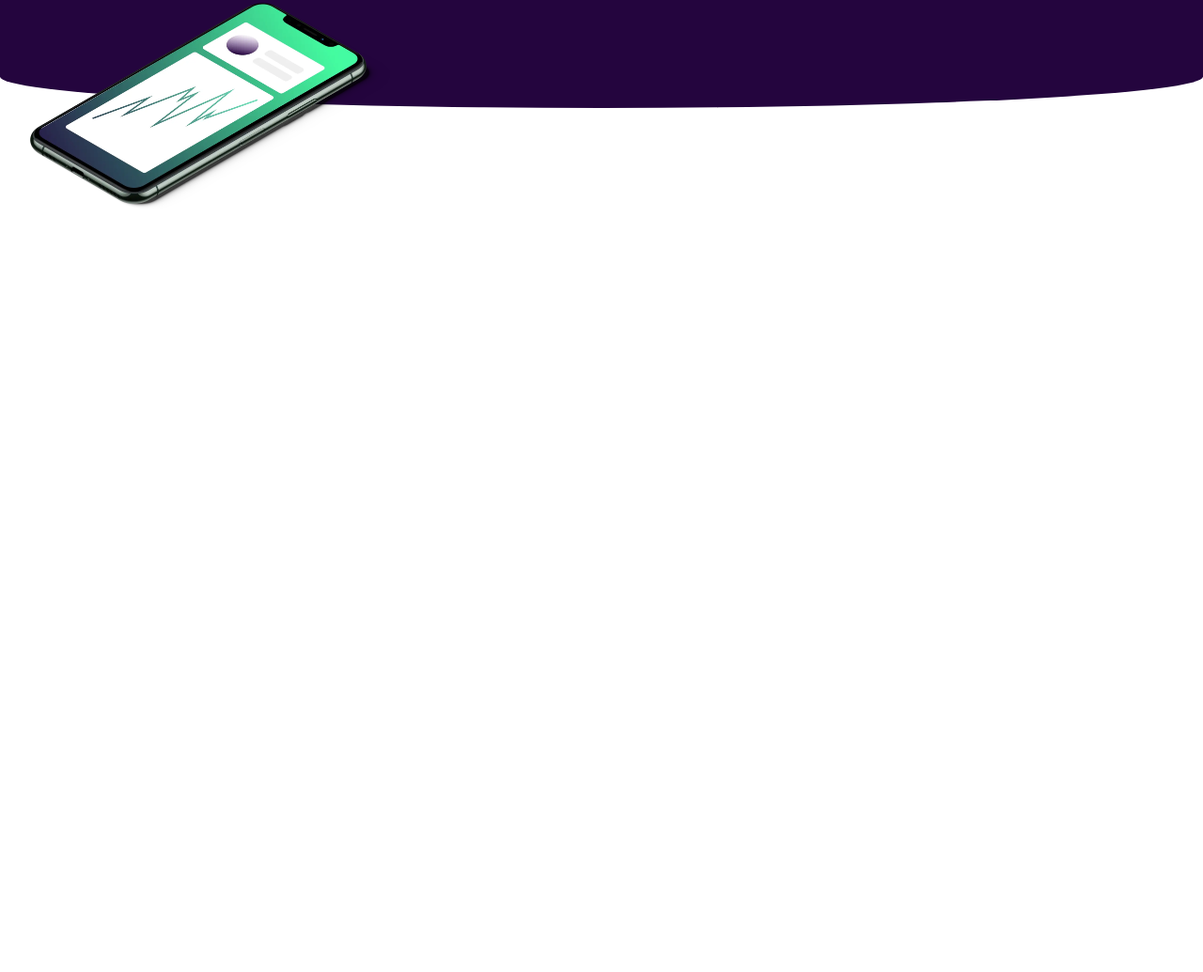
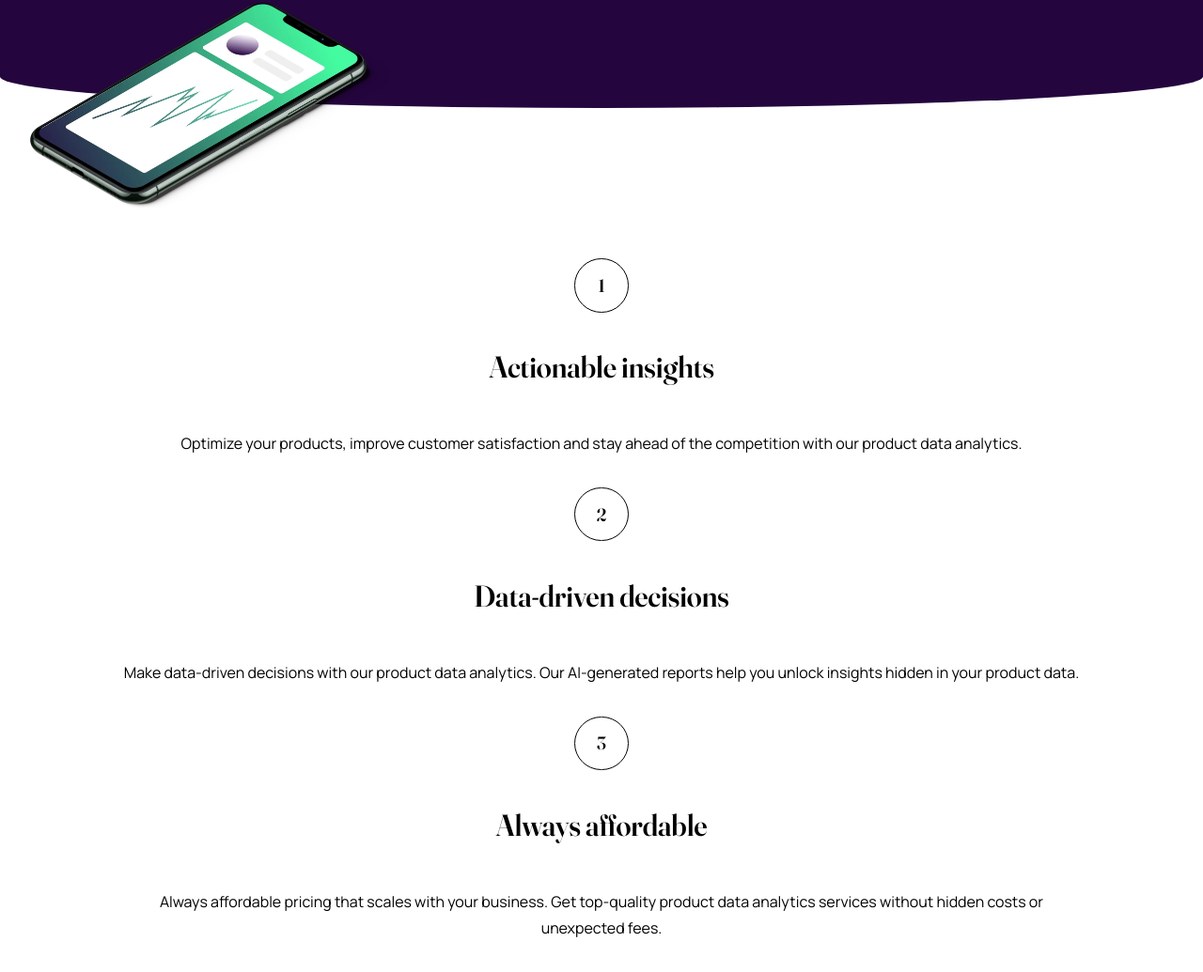
Before and after one commit to jonmc89/workit-landing-page, a plain HTML site: page starter-code/index.html in a window 1280 px wide. Shown: the part 445-1480 px from the top of the page at 94% size. Before the commit the page ends 800 px from the top, so only its background shows below. Drawn offline with Linux system fonts and the light colour scheme.

Commit message:
Features Section Finished.

```diff
--- a/starter-code/index.html
+++ b/starter-code/index.html
@@ -33,6 +33,40 @@
           alt="Modern smartphone displaying a green and white user interface with a circular profile image, text placeholders, and a stylized line graph, set against a black background, conveying a clean and professional tech-focused atmosphere"
         />
       </header>
+      <section class="features-section">
+        <article>
+          <div class="number">
+            <p>1</p>
+          </div>
+          <h3>Actionable insights</h3>
+          <p class="article-text">
+            Optimize your products, improve customer satisfaction and stay ahead
+            of the competition with our product data analytics.
+          </p>
+        </article>
+        <article>
+          <div class="number">
+            <p>2</p>
+          </div>
+          <h3>Data-driven decisions</h3>
+          <p class="article-text">
+            Make data-driven decisions with our product data analytics. Our
+            AI-generated reports help you unlock insights hidden in your product
+            data.
+          </p>
+        </article>
+        <article>
+          <div class="number">
+            <p>3</p>
+          </div>
+          <h3>Always affordable</h3>
+          <p class="article-text">
+            Always affordable pricing that scales with your business. Get
+            top-quality product data analytics services without hidden costs or
+            unexpected fees.
+          </p>
+        </article>
+      </section>
     </main>
   </body>
 </html>
--- a/starter-code/style.css
+++ b/starter-code/style.css
@@ -48,6 +48,7 @@ header {
   padding: 2em 1.5em;
   border-bottom-left-radius: 100% 12%;
   border-bottom-right-radius: 100% 12%;
+  margin-bottom: 10em;
 }
 
 nav {
@@ -113,4 +114,53 @@ button:hover {
   left: 2em;
 }
 
+/* Features Section */
+
+.features-section {
+  width: 100%;
+  height: auto;
+  display: flex;
+  flex-direction: column;
+  align-items: center;
+}
+
+.features-section article {
+  display: flex;
+  flex-direction: column;
+  justify-content: center;
+  align-items: center;
+  width: 80%;
+}
+
+.number {
+  border-radius: 50%;
+  border: 0.1em solid #000;
+  margin-bottom: 2em;
+  width: 3em;
+  height: 3em;
+  display: flex;
+  align-items: center;
+  justify-content: center;
+  font-weight: bold;
+  font-size: 1.2em;
+}
+
+.number,
+.features-section h3 {
+  font-family: "Fraunces", sans-serif, serif;
+}
+
+.features-section h3 {
+  margin-bottom: 1.5em;
+  font-size: var(--h3FontSize);
+  font-weight: lighter;
+}
+
+.article-text {
+  font-family: "Manrope", sans-serif, serif;
+  line-height: var(--par1LineHeight);
+  margin-bottom: 2em;
+  text-align: center;
+}
+
 /* ... */
```
